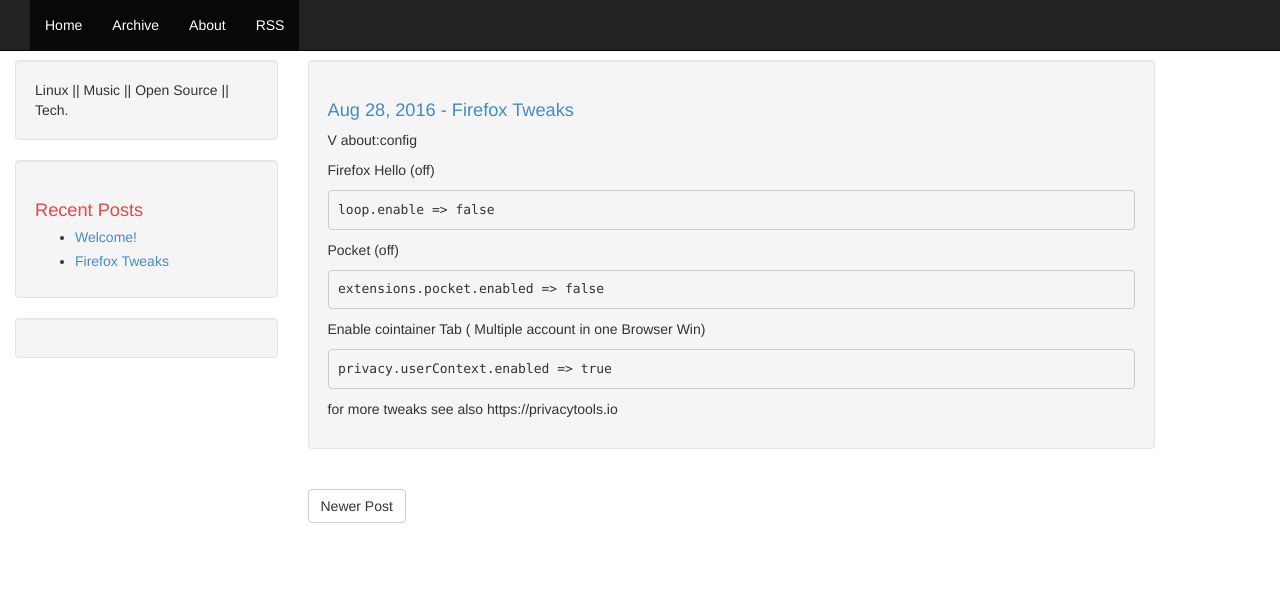
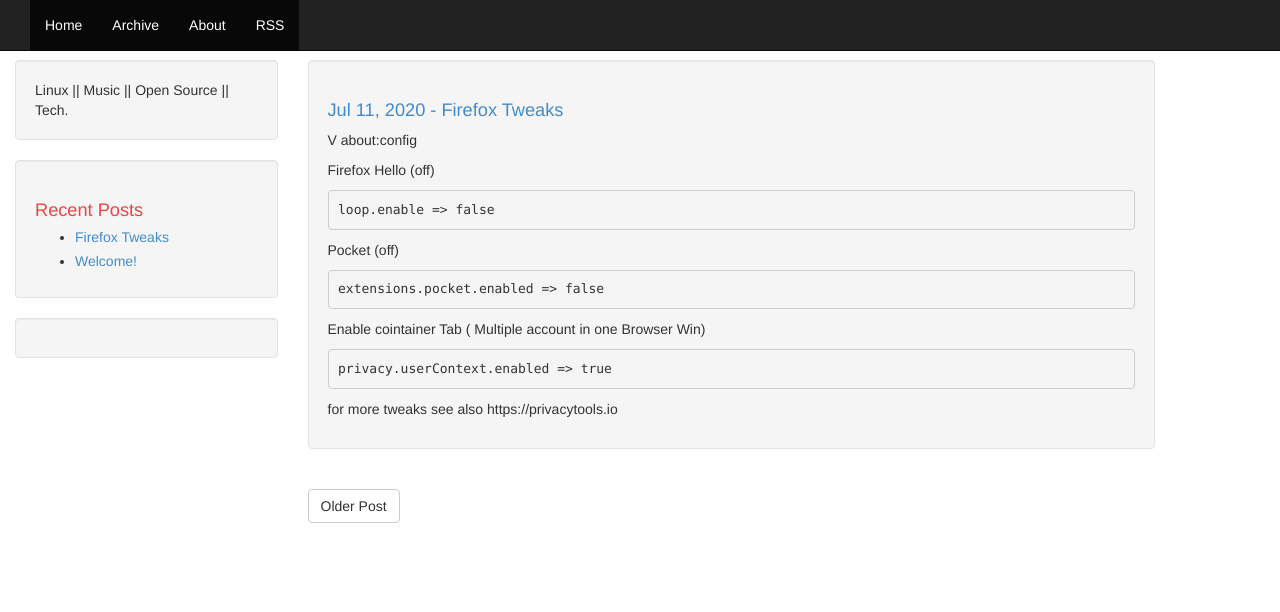
Before and after one commit to marekpistorius/blog.github.io, a Jekyll site: the page built from _posts/2020-07-11-firefox-tweaks.markdown, in a window 1280 px wide. Shown: the top 612 px of the page. Built offline with Jekyll 4.4.1, drawn with Linux system fonts in a browser that asks for light colours.

Commit message:
Update and rename 2016-08-28-firefox-tweaks.markdown to 2020-07-11-firefox-tweaks.markdown

```diff
--- a/_posts/2016-08-28-firefox-tweaks.markdown
+++ b/_posts/2020-07-11-firefox-tweaks.markdown
@@ -1,7 +1,7 @@
 ---
 layout: post
 title:  "Firefox Tweaks"
-date:   2016-08-28 22:45:22 +0000
+date:   2020-07-11 21:10:00 +0000
 categories: firefox tweaks
 ---
 
```
